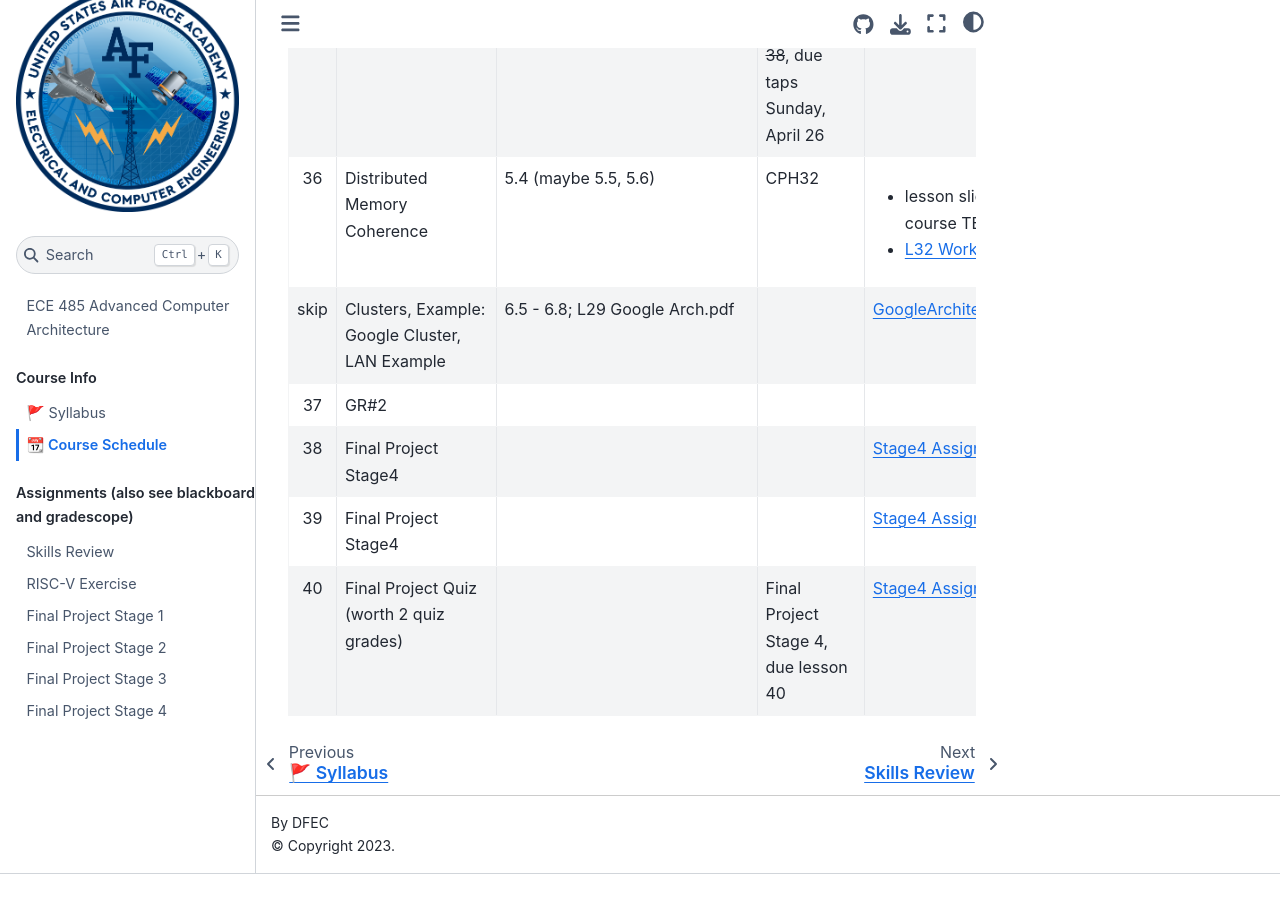
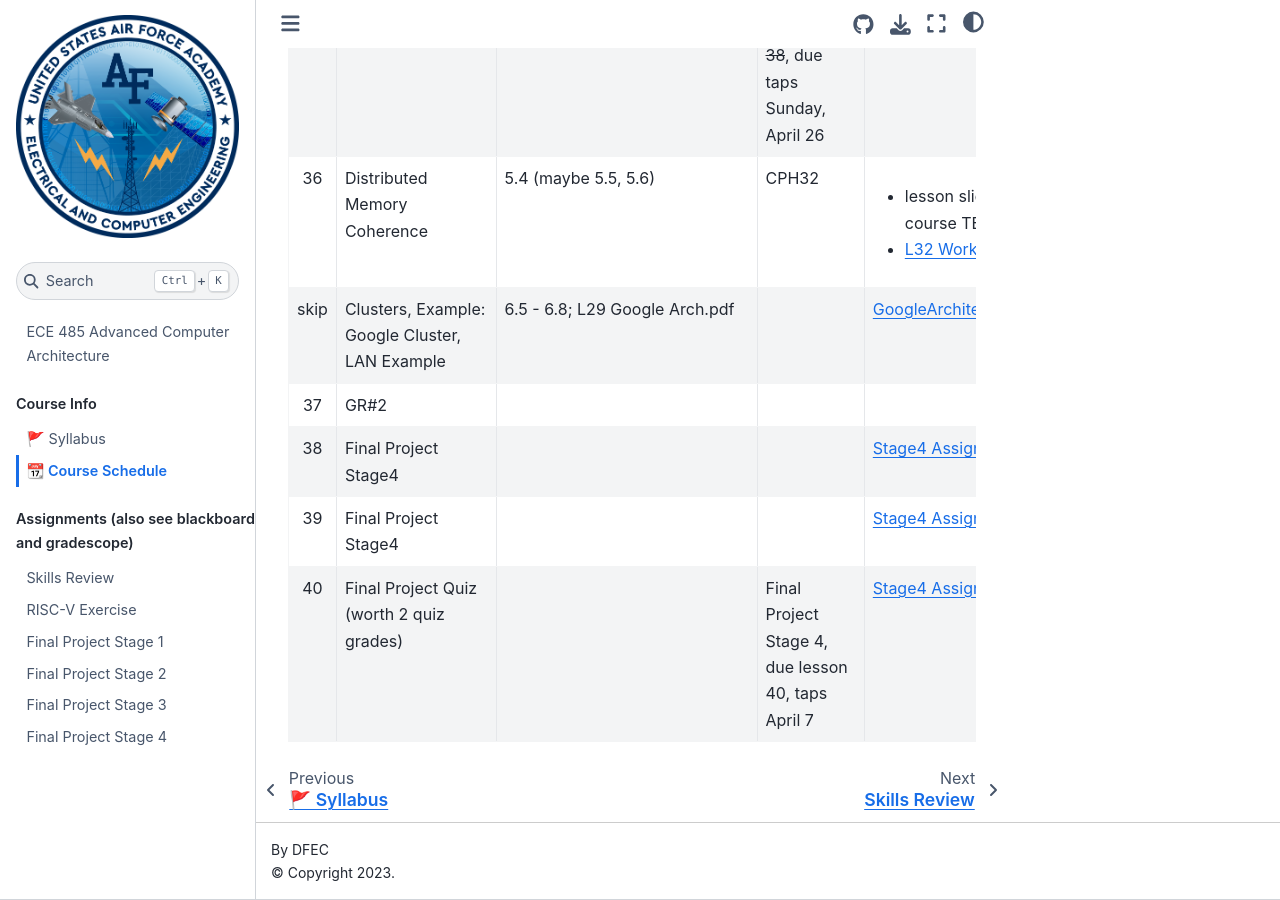
Before and after one commit to USAFA-ECE/ece485, a Jupyter Book: the page built from book/schedule.md, in a window 1280 px wide and 900 px high, scrolled down 5203 px. Built offline with Jupyter Book 1.0.4 settings and Sphinx 7.4.7 and the Sphinx Book theme 1.1.4, drawn with Linux system fonts in a browser that asks for light colours; before the commit the page ends 6077 px from its top, so only the background shows below that.

Commit message:
Update schedule.md

```diff
--- a/book/schedule.md
+++ b/book/schedule.md
@@ -50,4 +50,4 @@
 | 37  | GR#2                                                                |                          |                |                                                         |
 | 38  | Final Project Stage4                                               |                          |                |    [Stage4 Assignment](finalproject/finalprojectstage4.md)  |
 | 39  | Final Project Stage4                                               |                          |                |    [Stage4 Assignment](finalproject/finalprojectstage4.md)    |
-| 40  | Final Project Quiz (worth 2 quiz grades)                            |                          | Final Project Stage 4, due lesson 40  |   [Stage4 Assignment](finalproject/finalprojectstage4.md)    |
+| 40  | Final Project Quiz (worth 2 quiz grades)                            |                          | Final Project Stage 4, due lesson 40, taps April 7  |   [Stage4 Assignment](finalproject/finalprojectstage4.md)    |
```
